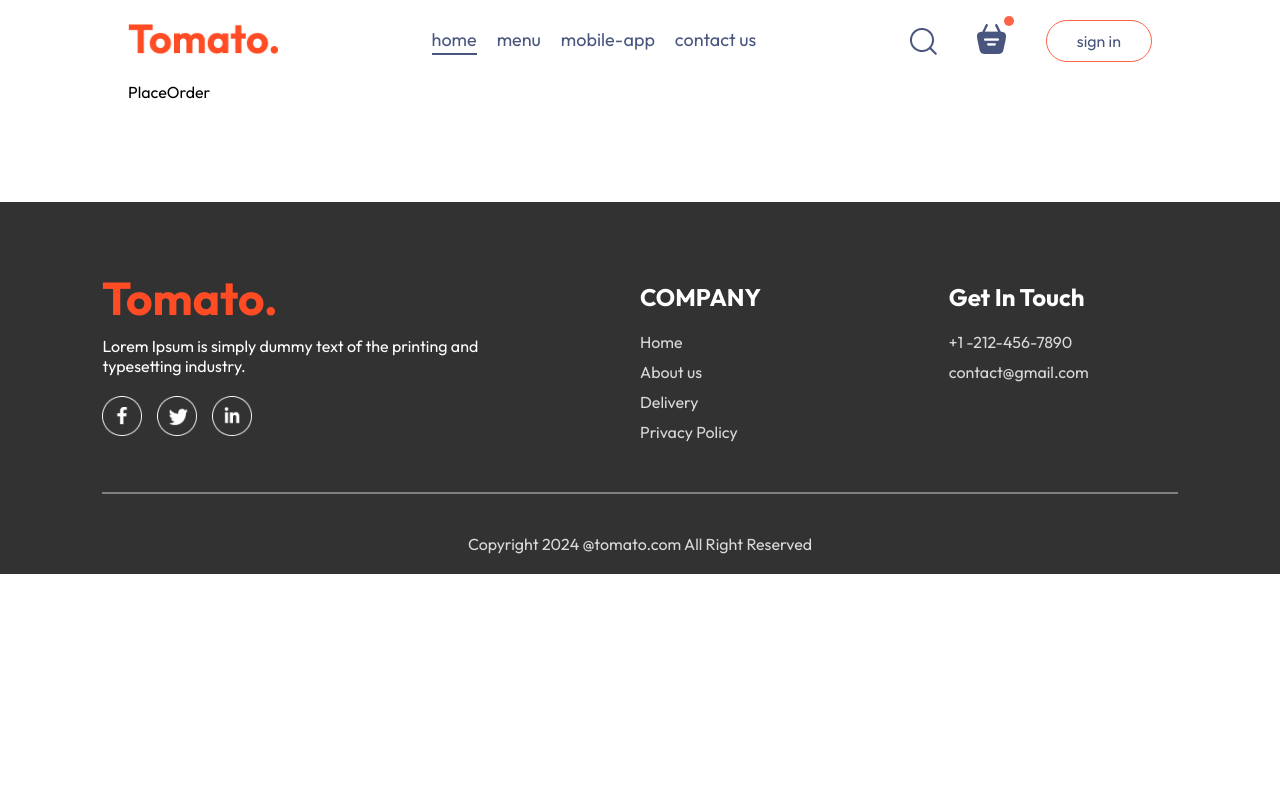
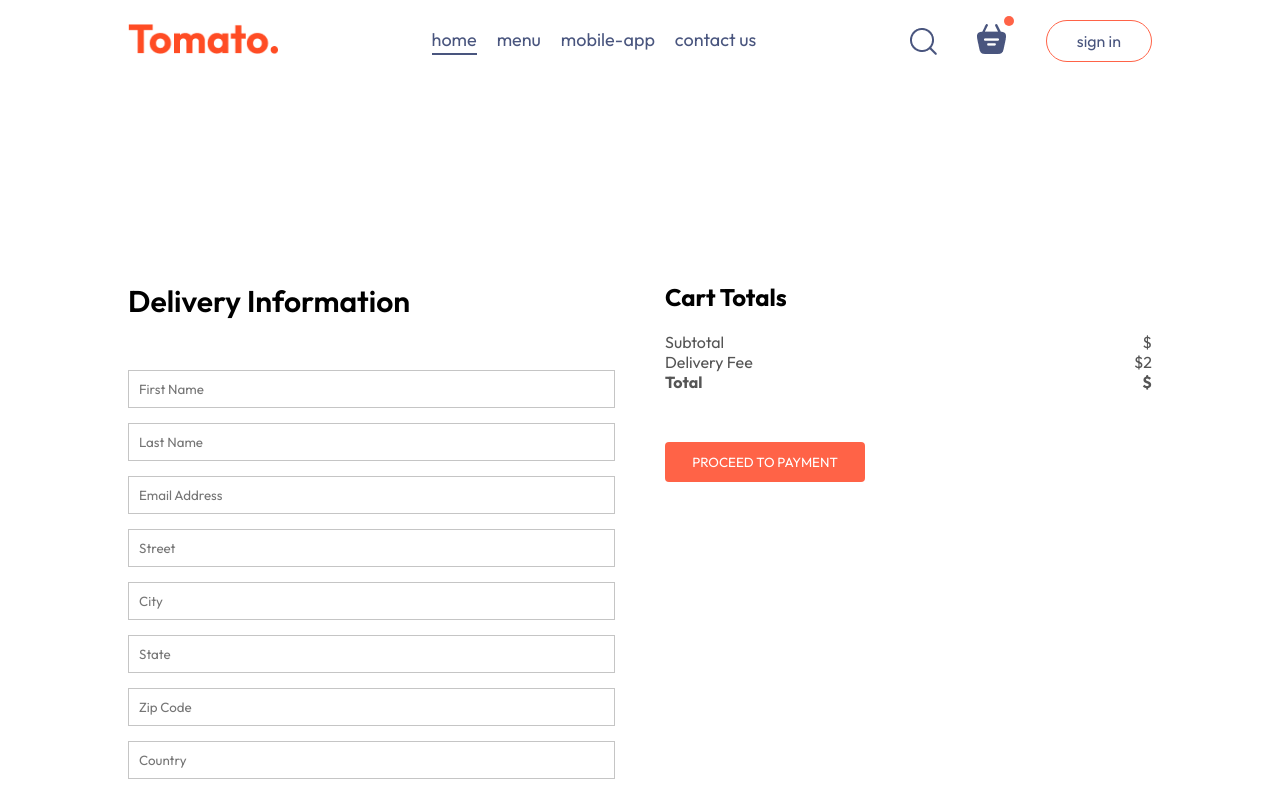
Before and after one commit to dacharch/Food-Website_PureCSS, a React (Create React App) app: page /order in a window 1280 px wide. Shown: the top 792 px of the page. Built offline with nearby package versions, Linux system fonts and the light colour scheme.

Commit message:
Minor bug Fix

```diff
--- a/src/components/NavBar/NavBar.js
+++ b/src/components/NavBar/NavBar.js
@@ -1,12 +1,14 @@
-import React from 'react'
+import React, { useContext } from 'react'
 import { assets } from '../../assets/assets'
 import { useState } from 'react'
 import { Link } from 'react-router-dom'
+import { ContextState } from '../../context/StoreContext';
 import "./NavBar.css";
 
 
 const NavBar = ({setShowLogin}) => {
   const [menu,setMenu] =useState("home") ;
+  const {getTotalCartAmount} = ContextState() ;
 
   return (
     <div className="navbar">
@@ -51,7 +53,7 @@
             <img src={assets.basket_icon} alt="" />
           </Link>
 
-          <div className="dot"> </div>
+          <div className={getTotalCartAmount()===0 ?"":"dot"}> </div>
         </div>
         <button onClick={() => setShowLogin(true)}>sign in</button>
       </div>
--- a/src/components/pages/Cart/Cart.js
+++ b/src/components/pages/Cart/Cart.js
@@ -1,12 +1,15 @@
 import React, { useContext } from 'react'
 
 import  { ContextState } from "../../../context/StoreContext"
+import "./Cart.css"
+import { useNavigate } from 'react-router-dom';
 
 
 export const Cart = () => {
-  const{cartItems,removeFromCart ,food_list } = ContextState() ;
+  const{cartItems,removeFromCart ,food_list,getTotalCartAmount} = ContextState() ;
+  const navigate = useNavigate() ;
+  return (
 
-  return (
     <div className="cart">
       <div className="cart-items">
         <div className="cart-items-title">
@@ -17,9 +20,10 @@
           <p>Total</p>
           <p>Remove</p>
         </div>
-        <br />
-        <hr />
-        {food_list.map((item, index) => {
+        <br/>
+        <hr/>
+
+        {/* {food_list.map((item, index) => {
           if (cartItems[item._id] > 0) {
             return (
               <div>
@@ -37,26 +41,29 @@
               </div>
             );
           }
-        })}
+        })} */}
       </div>
+
+
       <div className="cart-bottom">
         <div className="cart-total">
           <h2>Cart Totals</h2>
           <div>
             <div className="cart-total-details">
               <p>Subtotal</p>
-              <p>{0}</p>
+              <p>${getTotalCartAmount()}</p>
             </div>
             <div className="cart-total-details">
               <p>Delivery Fee</p>
-              <p>{2}</p>
+              <p>${getTotalCartAmount()===0?0:
+              2}</p>
             </div>
             <div className="cart-total-details">
               <b>Total</b>
-              <b>{0}</b>
+              <b>${getTotalCartAmount()}</b>
             </div>
           </div>
-          <button>PROCEED TO CHECKOUT</button>
+          <button onClick={()=>navigate('/order')}>PROCEED TO CHECKOUT</button>
         </div>
         <div className='cart-promocode'>
            <div>
--- a/src/components/pages/PlaceOrder/PlaceOrder.css
+++ b/src/components/pages/PlaceOrder/PlaceOrder.css
@@ -0,0 +1,36 @@
+.place-order{
+    display:flex ;
+    align-items: start;
+    justify-content: space-between;
+    gap:50px ;
+    margin-top: 100px;
+    width: 100%;
+}
+.place-order-left{
+    width:100% ;
+    max-width: max(30%,500px);
+}
+.place-order-left .title{
+    font-size: 30px;
+    font-weight: 600;
+    margin-bottom: 50px;
+}
+.place-order-left input{
+    margin-bottom: 15px;
+    width:100% ;
+    padding:10px ;
+    border:1px solid #c5c5c5 ;
+    outline-color: tomato;
+}
+.place-order-left .multi-field{
+    display: flex;
+    gap:10px ;
+}
+.place-order-right{
+    width:100% ;
+    max-width: max(40%,500px);
+
+}
+.place-order .cart-total button{
+    margin-top: 30px ;
+}
--- a/src/components/pages/PlaceOrder/PlaceOrder.js
+++ b/src/components/pages/PlaceOrder/PlaceOrder.js
@@ -1,10 +1,64 @@
 import React from 'react'
+import { ContextState } from "../../../context/StoreContext";
+import { useNavigate } from "react-router-dom";
+
 import "./PlaceOrder.css"
 
 
 const PlaceOrder = () => {
+  const {  getTotalCartAmount } =
+    ContextState();
+  const navigate = useNavigate();
 
-  return <div>PlaceOrder</div>;
+  return (
+    <form className="place-order">
+      <div className="place-order">
+        <div className="place-order-left">
+          <p className="title">Delivery Information</p>
+          <div className="multi-fields">
+            <input type="text" placeholder="First Name" />
+            <input type="text" placeholder="Last Name" />
+          </div>
+          <input type="email" placeholder="Email Address" />
+          <input type="text" placeholder="Street" />
+
+          <div className="multi-fields">
+            <input type="text" placeholder="City" />
+            <input type="text" placeholder="State" />
+          </div>
+
+          <div className="multi-fields">
+            <input type="text" placeholder="Zip Code" />
+            <input type="text" placeholder="Country" />
+          </div>
+          <input type="text" placeholder="Phone" />
+        </div>
+
+        <div className="place-order-right">
+          <div className="cart-total">
+            <h2>Cart Totals</h2>
+            <div>
+              <div className="cart-total-details">
+                <p>Subtotal</p>
+                <p>${getTotalCartAmount()}</p>
+              </div>
+              <div className="cart-total-details">
+                <p>Delivery Fee</p>
+                <p>${2}</p>
+              </div>
+              <div className="cart-total-details">
+                <b>Total</b>
+                <b>${getTotalCartAmount()}</b>
+              </div>
+            </div>
+            <button onClick={() => navigate("/order")}>
+              PROCEED TO PAYMENT
+            </button>
+          </div>
+        </div>
+      </div>
+    </form>
+  );
 }
 
 export default PlaceOrder
--- a/src/context/StoreContext.js
+++ b/src/context/StoreContext.js
@@ -5,21 +5,23 @@
 const StoreContext = createContext() ;
 
 const StoreContextProvider = ({children}) =>{
+  const [cartItems, setCartItems] = useState({});
 
-    const [cartItems,setCartItems] = useState({}) ;
+  const addToCart = (itemId) => {
+    if (!cartItems[itemId]) {
+      setCartItems((prev) => ({ ...prev, [itemId]: 1 }));
+    } else {
+      setCartItems((prev) => ({ ...prev, [itemId]: prev[itemId] + 1 }));
+    }
+  };
 
-    const addToCart = (itemId)=>{
-       if(!cartItems[itemId]){
-         setCartItems((prev)=>({...prev,[itemId]:1}))
-       }else{
-         setCartItems((prev)=>({...prev,[itemId]:prev[itemId]+1}))
-       }
-    }
+  const removeFromCart = (itemId) => {
+    setCartItems((prev) => ({ ...prev, [itemId]: prev[itemId] - 1 }));
+  };
 
-    const removeFromCart = (itemId) =>{
-      setCartItems((prev)=>({...prev,[itemId]:prev[itemId]-1}))
-    }
+  const getTotalCartAmount = () => {
 
+  };
 
 
 
@@ -29,13 +31,14 @@
     setCartItems,
     addToCart,
     removeFromCart,
+    getTotalCartAmount,
   };
 
-     return(
+  return (
     <StoreContext.Provider value={contextValue}>
       {children}
     </StoreContext.Provider>
-     )
+  );
 }
 
 export function ContextState(){
```
Lines whose indentation alone changed are shown as unchanged.
